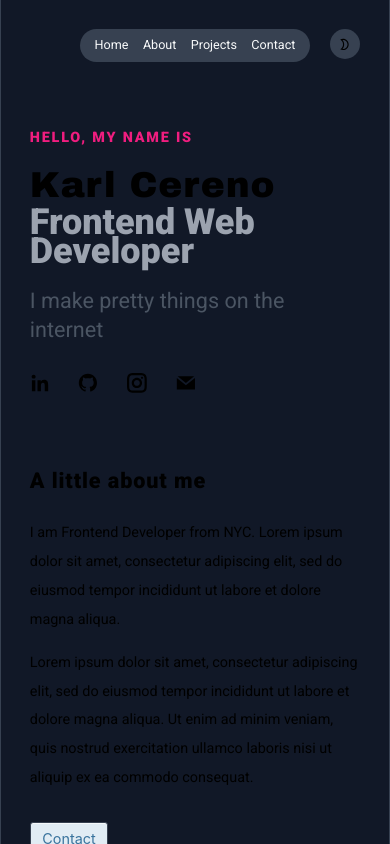
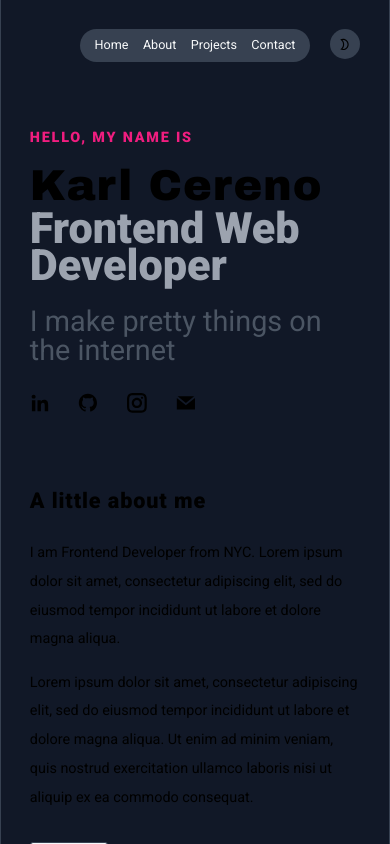
Before and after one commit to kcereno/portfolio-site, a React (Create React App) app: page / in a window 390 px wide. Shown: the top 844 px of the page. Built offline with nearby package versions, Linux system fonts and the light colour scheme.

Commit message:
Refactor Hero scss

```diff
--- a/src/App.scss
+++ b/src/App.scss
@@ -11,7 +11,7 @@
       margin-inline: ss(sm);
     }
 
-    @include media(large-mobile) {
+    @media (max-width: 585px) {
       margin-inline: 0;
     }
   }
--- a/src/sections/Hero/Hero.scss
+++ b/src/sections/Hero/Hero.scss
@@ -1,7 +1,7 @@
 @use '/src/sass/abstracts/index' as *;
 
 .hero {
-  &-intro {
+  &__intro {
     color: #f01d7f;
     font-size: 2.2rem;
     letter-spacing: 0.2rem;
@@ -10,43 +10,55 @@
     font-family: $secondary-font;
     font-size: fs(md);
     margin-bottom: ss(xs);
+
+    @include media(large-mobile) {
+      font-size: fs(sm);
+    }
   }
 
-  &-name,
-  &-job {
+  &__name,
+  &__job {
     font-size: fs(xxxl);
     line-height: 5rem;
+
+    @include media(large-mobile) {
+      font-size: fs(xx);
+    }
   }
 
-  &-name {
+  &__name {
     font-family: $primary-font;
+
+    @include media(large-mobile) {
+      margin-bottom: -0.5rem;
+    }
+
+    @media screen and (max-width: 537px) {
+      margin-bottom: 0.2rem;
+    }
   }
 
-  &-job {
+  &__job {
     color: $color-gray-5;
     font-family: $secondary-font;
     font-weight: 700;
+
+    @media screen and (max-width: 537px) {
+      line-height: 4.2rem;
+    }
   }
 
-  &-text {
+  &__subheading {
     max-width: 70ch;
     line-height: 3.2rem;
     font-size: fs(xl);
     font-family: $secondary-font;
     color: $color-gray-7;
     font-weight: 300;
-
-    span {
-      color: $color-gray-5;
-    }
   }
 }
 
 .social {
-  &-icons {
-    display: flex;
-  }
-
   &-icon {
     @include icon-size(2.2rem);
     margin-right: ss(md);
@@ -56,59 +68,3 @@
     }
   }
 }
-
-@include media(large-mobile) {
-  .hero {
-    &-intro {
-      font-size: fs(sm);
-    }
-
-    &-name {
-      margin-bottom: -1.5rem;
-    }
-
-    &-name,
-    &-job {
-      font-size: fs(xxl);
-    }
-
-    &-text {
-      font-size: fs(lg);
-    }
-  }
-}
-
-// @include media(medium-mobile) {
-//   .hero {
-//     &-name {
-//       margin-bottom: -1.5rem;
-//     }
-//   }
-// }
-
-// @media (max-width: 582px) {
-//   .hero {
-//     &-intro {
-//       font-size: fs(xs);
-//     }
-
-//     &-job,
-//     &-name {
-//       font-size: fs(xl);
-//     }
-//     &-text {
-//       font-size: fs(md);
-//     }
-//   }
-// }
-
-@media screen and (max-width: 447px) {
-  .hero {
-    &-name {
-      margin-bottom: 0rem;
-    }
-    &-job {
-      line-height: fs(xl);
-    }
-  }
-}
--- a/src/sections/Hero/Hero.tsx
+++ b/src/sections/Hero/Hero.tsx
@@ -10,13 +10,15 @@ function Hero() {
   return (
     <section id="hero">
       <div className="mt-xl mb-md fade-in-fwd">
-        <h3 className="hero-intro">Hello, My name is</h3>
-        <h1 className="hero-name">Karl Cereno</h1>
-        <h2 className="hero-job mb-sm">Frontend Web Developer</h2>
+        <h3 className="hero__intro">Hello, My name is</h3>
+        <h1 className="hero__name">Karl Cereno</h1>
+        <h2 className="hero__job mb-sm">Frontend Web Developer</h2>
 
-        <p className="mb-md hero-text">I make pretty things on the internet</p>
+        <p className="hero__subheading mb-md ">
+          I make pretty things on the internet
+        </p>
 
-        <div className="social-icons pb-sm">
+        <div className="flex pb-sm">
           <GrLinkedinOption className="social-icon hvr-grow" />
           <GrGithub className="social-icon hvr-grow" />
           <GrInstagram className="social-icon hvr-grow" />
```
